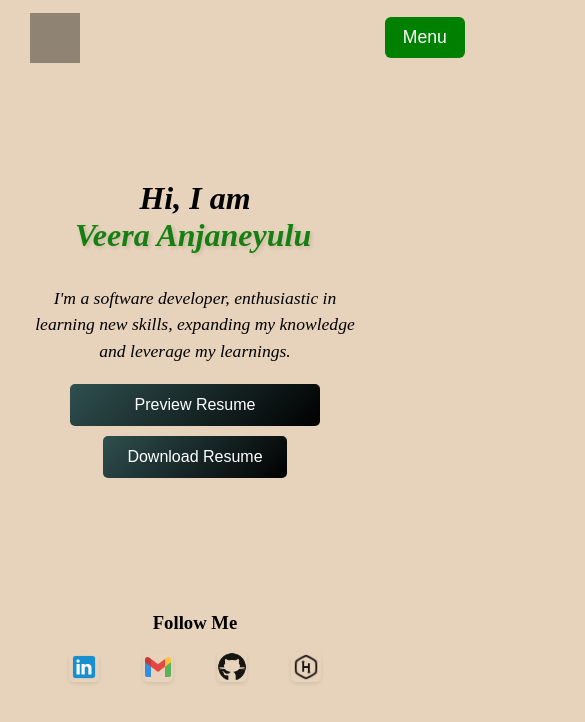
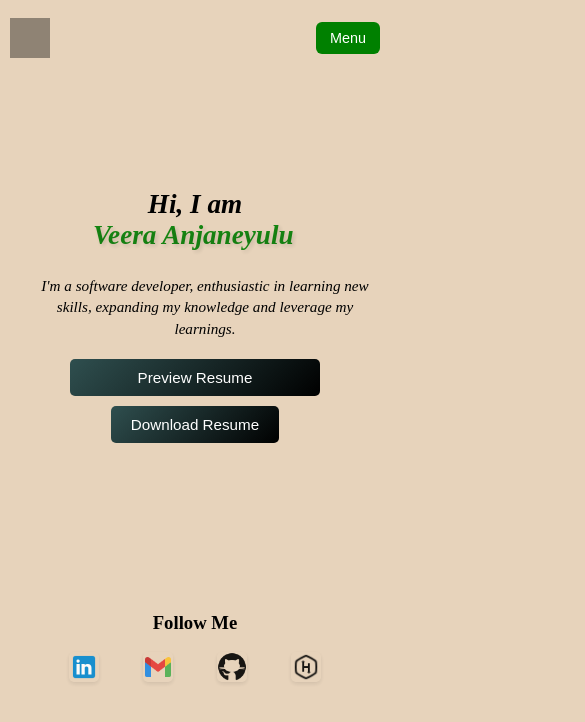
Before and after one commit to veera-0/React-Portfolio, a React (Vite) app: page / in a window 390 px wide. Shown: the top 722 px of the page, 585 px wide, since content can reach past the window. Built offline with nearby package versions, Linux system fonts and the light colour scheme; no server answers; grey boxes are pictures that could not be loaded; a web font is replaced by a local one.

Commit message:
mobile compatability

```diff
--- a/src/components/header/headers.css
+++ b/src/components/header/headers.css
@@ -1,214 +1,3 @@
-/* Sidebar styles */
-.sidebar {
-  position: fixed;
-  top: 0;
-  left: 0;
-  height: 100%;
-  width: 250px;
-  background-color: #333;
-  overflow-x: hidden;
-  transition: transform 0.5s ease-in-out;
-  transform: translateX(-100%);
-  z-index: 1000;
-  display: flex;
-  flex-direction: column;
-  align-items: flex-start;
-  padding-top: 20px;
-}
-
-.sidebar.showSidebar {
-  transform: translateX(0);
-}
-
-.sidebar a {
-  padding: 15px 25px;
-  text-decoration: none;
-  font-size: 1.2em;
-  color: white;
-  display: block;
-  transition: background-color 0.3s ease;
-  width: 100%;
-}
-
-.sidebar a:hover {
-  background-color: green;
-}
-
-.sidebar a.active {
-  background-color: green;
-  color: black;
-}
-
-.menu-button {
-  display: none;
-  background-color: #007bff;
-  color: #fff;
-  border: none;
-  padding: 8px 16px;
-  font-size: 1rem;
-  border-radius: 5px;
-  cursor: pointer;
-}
-
-@media (max-width: 768px) {
-  .menu-button {
-    display: block;
-    margin-left: auto;
-    margin-right: 50px;
-    position: relative;
-    right: 15px;
-  }
-
-  nav {
-    padding: 0;
-    width: 95%;
-    margin: 0 auto;
-    justify-content: space-between;
-  }
-
-  nav div {
-    min-width: auto;
-    width: auto;
-    margin-left: 0;
-    padding-right: 0;
-  }
-
-  .links {
-    display: none !important;
-  }
-}
-
-.anchors {
-  display: flex;
-  justify-content: space-around;
-}
-
-nav,
-nav div {
-  display: flex;
-  justify-content: space-between;
-  height: 75px;
-  align-items: center;
-}
-
-nav {
-  padding: 0 20px;
-  max-width: max-content;
-  margin: 0 auto;
-}
-
-.links {
-  display: flex;
-  gap: 20px;
-  align-items: center;
-  margin-right: 20px;
-}
-
-nav img {
-  width: 40px;
-  height: 40px;
-  mix-blend-mode: multiply;
-  background-blend-mode: overlay;
-}
-
-nav div {
-  width: auto;
-  min-width: 300px;
-  margin-left: 20px;
-}
-
-nav a {
-  font-size: 1.4rem;
-  text-decoration: none;
-  color: black;
-  white-space: nowrap;
-  transition: color 0.3s ease;
-}
-
-nav a:hover {
-  color: #E20074;
-}
-
-nav a.active {
-  color: green;
-}
-
-nav {
-  padding: 0 100px;
-  box-sizing: border-box;
-}
-
-.links {
-  display: flex;
-  justify-content: space-between;
-  align-items: center;
-  padding: 10px 20px;
-}
-
-.links a {
-  margin: 0 10px;
-  text-decoration: none;
-  color: black;
-}
-
-nav img {
-  width: 40px;
-  height: 40px;
-  mix-blend-mode: multiply;
-  background-blend-mode: overlay;
-}
-
-nav div {
-  padding: 100px;
-}
-
-nav a {
-  font-size: 1.5rem;
-  text-decoration: none;
-  color: black;
-}
-
-@media (max-width: 768px) {
-  .links {
-    display: none;
-    flex-direction: column;
-    gap: 0;
-  }
-
-  .menu-button {
-    display: block;
-    margin-right: 20px;
-  }
-
-  .links.show {
-    display: flex;
-    position: relative;
-    z-index: 10;
-    left: 0;
-    right: 1;
-    background-color: inherit;
-  }
-}
-
-a {
-  text-decoration: none;
-  color: #0077cc;
-  transition: all 0.3s ease;
-}
-
-a:hover,
-a:focus,
-a:active,
-a:visited {
-  text-decoration: underline;
-  box-shadow: 0 2px 4px rgba(0, 0, 0, 0.1);
-}
-
-nav a:hover {
-  transform: translateY(-2px);
-  color: chocolate;
-}
-
 /* Global Link Styling */
 a {
   text-decoration: none;
@@ -227,6 +16,7 @@ header {
   padding: 0;
   margin: 0;
   background: none;
+  width: 100%;
 }
 
 /* Navigation Bar */
@@ -238,6 +28,7 @@ nav {
   height: 75px;
   box-sizing: border-box;
   position: relative;
+  width: 100%;
 }
 
 /* Logo */
@@ -245,6 +36,7 @@ nav img {
   width: 50px;
   height: 50px;
   mix-blend-mode: multiply;
+  flex-shrink: 0;
 }
 
 /* Link Container */
@@ -262,11 +54,14 @@ nav img {
   padding: 10px 14px;
   transition: color 0.3s ease, background-color 0.3s ease;
   border-radius: 6px;
+  white-space: nowrap;
 }
 
 .links a:hover {
   background-color: #f2f2f2;
   color: #e20074;
+  text-decoration: none;
+  box-shadow: none;
 }
 
 .links a.active {
@@ -275,20 +70,26 @@ nav img {
   border-bottom: 2px solid green;
 }
 
+nav a:hover {
+  transform: translateY(-2px);
+  color: chocolate;
+}
+
 /* Sidebar Menu */
 .sidebar {
   position: fixed;
   top: 0;
   left: 0;
   height: 100%;
-  width: 240px;
+  width: 250px;
   background-color: #222;
   transform: translateX(-100%);
   transition: transform 0.3s ease-in-out;
-  z-index: 999;
+  z-index: 1001;
   padding-top: 60px;
   display: flex;
   flex-direction: column;
+  box-sizing: border-box;
 }
 
 .sidebar.showSidebar {
@@ -300,10 +101,16 @@ nav img {
   font-size: 1.1rem;
   color: white;
   transition: background 0.3s;
+  text-decoration: none;
+  display: block;
+  width: 100%;
+  box-sizing: border-box;
 }
 
 .sidebar a:hover {
   background-color: green;
+  text-decoration: none;
+  box-shadow: none;
 }
 
 .sidebar a.active {
@@ -318,19 +125,44 @@ nav img {
   color: #fff;
   border: none;
   padding: 10px 18px;
-  font-size: 1.1rem;
+  font-size: 1rem;
   border-radius: 6px;
   cursor: pointer;
+  flex-shrink: 0;
 }
 
-/* Responsive Styling */
-@media (max-width: 768px) {
+/* Responsive Styling - Tablet */
+@media (max-width: 900px) {
   nav {
-    padding: 0 20px;
+    padding: 0 30px;
   }
 
   .links {
-    display: none;
+    gap: 15px;
+  }
+
+  .links a {
+    font-size: 1.1rem;
+    padding: 8px 10px;
+  }
+}
+
+/* Responsive Styling - Mobile */
+@media (max-width: 768px) {
+  nav {
+    padding: 0 15px;
+    justify-content: space-between;
+  }
+
+  nav>div {
+    display: flex;
+    align-items: center;
+    justify-content: flex-end;
+    flex: 1;
+  }
+
+  .links {
+    display: none !important;
   }
 
   .menu-button {
@@ -342,3 +174,20 @@ nav img {
     margin-right: auto;
   }
 }
+
+/* Very small screens */
+@media (max-width: 400px) {
+  nav {
+    padding: 0 10px;
+  }
+
+  .menu-button {
+    padding: 8px 14px;
+    font-size: 0.9rem;
+  }
+
+  nav img {
+    width: 40px;
+    height: 40px;
+  }
+}
--- a/src/components/main/Main.jsx
+++ b/src/components/main/Main.jsx
@@ -15,6 +15,9 @@ function Main() {
     const openModal = () => setModalIsOpen(true);
     const closeModal = () => setModalIsOpen(false);
 
+    // Detect mobile screen
+    const isMobile = window.innerWidth <= 768;
+
     const customStyles = {
         content: {
             top: '50%',
@@ -23,11 +26,12 @@ function Main() {
             bottom: 'auto',
             transform: 'translate(-50%, -50%)',
             backgroundColor: '#fff',
-            padding: '20px',
-            maxWidth: '1000px', // Increased maxWidth
-            width: '95%',
-            height: '90vh', // Set specific height
-            overflow: 'hidden', // Changed to hidden
+            padding: isMobile ? '15px' : '20px',
+            maxWidth: isMobile ? '95vw' : '1000px',
+            width: isMobile ? '95vw' : '95%',
+            maxHeight: isMobile ? '85vh' : '90vh',
+            height: 'auto',
+            overflow: 'auto',
             borderRadius: '8px',
             boxShadow: '0 2px 10px rgba(0, 0, 0, 0.1)',
             display: 'flex',
@@ -72,8 +76,10 @@ function Main() {
                         src="https://veera-verse.netlify.app/images/resume_pic-optimized.webp"
                         alt="Resume Preview"
                         style={{
+                            maxWidth: '100%',
+                            maxHeight: isMobile ? 'calc(85vh - 80px)' : 'calc(90vh - 100px)',
                             width: 'auto',
-                            height: 'calc(90vh - 100px)',
+                            height: 'auto',
                             objectFit: 'contain',
                             boxShadow: '0 2px 5px rgba(0, 0, 0, 0.1)'
                         }}
--- a/src/components/main/main.css
+++ b/src/components/main/main.css
@@ -1,48 +1,13 @@
+/* Resume Buttons */
 .resume-buttons {
     display: flex;
     gap: 15px;
     margin-top: 20px;
     justify-content: center;
+    flex-wrap: wrap;
 }
 
-.modal-header {
-    display: flex;
-    justify-content: space-between;
-    align-items: center;
-    margin-bottom: 20px;
-    padding-bottom: 10px;
-    border-bottom: 1px solid #eee;
-}
-
-.close-button {
-    background: none;
-    border: none;
-    font-size: 24px;
-    cursor: pointer;
-    padding: 5px 10px;
-    color: #666;
-    transition: color 0.3s ease;
-}
-
-.close-button:hover {
-    color: #333;
-}
-
-.resume-preview {
-    display: flex;
-    justify-content: center;
-    align-items: center;
-    max-height: 80vh;
-    gap: 20px;
-    min-height: 500px;
-}
-
-.resume-preview canvas {
-    max-width: 100%;
-    height: auto !important;
-    box-shadow: 0 2px 5px rgba(0, 0, 0, 0.1);
-}
-
+/* Button Base Styles */
 .button {
     padding: 12px 24px;
     font-size: 1em;
@@ -52,22 +17,64 @@
     border-radius: 5px;
     cursor: pointer;
     min-width: 150px;
+    transition: background-color 0.3s ease, transform 0.2s ease;
 }
 
-@media (max-width: 768px) {
-    .resume-buttons {
-        flex-direction: column;
-        gap: 10px;
-        align-items: center;
-    }
-
-    .resume-buttons .button {
-        width: 100%;
-        max-width: 250px;
-        padding: 12px 24px;
-    }
+.button:hover {
+    background-color: #0056b3;
+    transform: translateY(-2px);
 }
 
+/* Modal Header */
+.modal-header {
+    display: flex;
+    justify-content: space-between;
+    align-items: center;
+    margin-bottom: 15px;
+    padding-bottom: 10px;
+    border-bottom: 1px solid #eee;
+    flex-shrink: 0;
+}
+
+.modal-header h2 {
+    margin: 0;
+    font-size: 1.3rem;
+}
+
+/* Close Button */
+.close-button {
+    background: none;
+    border: none;
+    font-size: 28px;
+    cursor: pointer;
+    padding: 5px 10px;
+    color: #666;
+    transition: color 0.3s ease;
+    line-height: 1;
+}
+
+.close-button:hover {
+    color: #333;
+}
+
+/* Resume Preview Container */
+.resume-preview {
+    display: flex;
+    justify-content: center;
+    align-items: flex-start;
+    flex: 1;
+    overflow: auto;
+    padding: 10px;
+}
+
+.resume-preview img {
+    max-width: 100%;
+    height: auto;
+    object-fit: contain;
+    box-shadow: 0 2px 5px rgba(0, 0, 0, 0.1);
+}
+
+/* Loading State */
 .loading {
     display: flex;
     justify-content: center;
@@ -77,6 +84,7 @@
     color: #666;
 }
 
+/* Page Controls */
 .page-controls {
     display: flex;
     justify-content: center;
@@ -104,14 +112,17 @@
     background-color: #0056b3;
 }
 
-/* Hero content - centered layout */
+/* Hero Content - Centered Layout */
 .hero-content {
     max-width: 700px;
     padding: 30px;
     text-align: center;
     margin: 0 auto;
+    width: 100%;
+    box-sizing: border-box;
 }
 
+/* Hero Description */
 .hero-description {
     font-size: 1.2em;
     line-height: 1.6;
@@ -122,23 +133,18 @@
     text-align: center;
 }
 
-@media (max-width: 768px) {
-    .hero-content {
-        padding: 15px;
-    }
-
-    .hero-description {
-        font-size: 1.1em;
-        line-height: 1.5;
-    }
-}
-
+/* Animated Name */
 .animated-name {
     position: relative;
     animation: slideIn 1s ease-out;
     text-align: center;
+    margin: 0;
+    padding: 0;
+    word-wrap: break-word;
+    overflow-wrap: break-word;
 }
 
+/* Name Highlight */
 .name-highlight {
     background: green;
     background-clip: text;
@@ -164,6 +170,7 @@
     animation: slideIn 0.8s ease-out 0.5s both;
 }
 
+/* Keyframe Animations */
 @keyframes slideIn {
     0% {
         opacity: 0;
@@ -203,21 +210,106 @@
     }
 }
 
-/* Ensure the animations work smoothly */
+/* Smooth Animations */
 .animated-name,
 .name-highlight {
     will-change: transform;
     backface-visibility: hidden;
 }
 
-/* Add hover effect */
+/* Hover Effect */
 .name-highlight:hover {
     transform: scale(1.05);
     transition: transform 0.3s ease;
 }
 
+/* ========== RESPONSIVE STYLES ========== */
+
+/* Tablet Breakpoint */
+@media (max-width: 900px) {
+    .hero-content {
+        padding: 25px 20px;
+        max-width: 600px;
+    }
+
+    .hero-description {
+        font-size: 1.1em;
+    }
+}
+
+/* Mobile Breakpoint */
 @media (max-width: 768px) {
+    .resume-buttons {
+        flex-direction: column;
+        gap: 10px;
+        align-items: center;
+        width: 100%;
+    }
+
+    .resume-buttons .button {
+        width: 100%;
+        max-width: 250px;
+        padding: 12px 24px;
+    }
+
+    .hero-content {
+        padding: 15px;
+        max-width: 100%;
+    }
+
+    .hero-description {
+        font-size: 1em;
+        line-height: 1.5;
+        padding: 0 10px;
+    }
+
     .animated-name {
         font-size: 2em;
     }
+
+    .modal-header h2 {
+        font-size: 1.1rem;
+    }
+
+    .resume-preview {
+        padding: 5px;
+    }
 }
+
+/* Small Mobile Breakpoint */
+@media (max-width: 480px) {
+    .hero-content {
+        padding: 10px;
+    }
+
+    .animated-name {
+        font-size: 1.7em;
+    }
+
+    .hero-description {
+        font-size: 0.95em;
+        line-height: 1.4;
+    }
+
+    .resume-buttons .button {
+        padding: 10px 20px;
+        font-size: 0.95em;
+    }
+}
+
+/* Very Small Breakpoint */
+@media (max-width: 360px) {
+    .animated-name {
+        font-size: 1.5em;
+    }
+
+    .hero-description {
+        font-size: 0.9em;
+    }
+
+    .resume-buttons .button {
+        padding: 10px 16px;
+        font-size: 0.9em;
+        min-width: 130px;
+    }
+}
```
